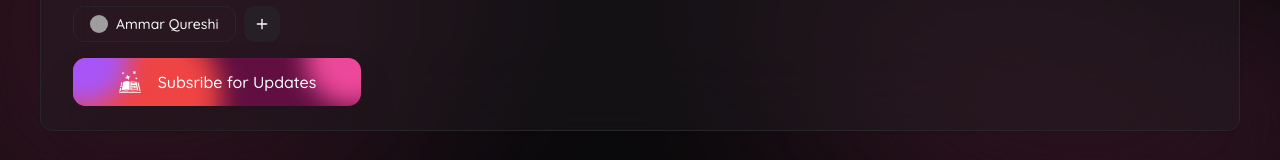
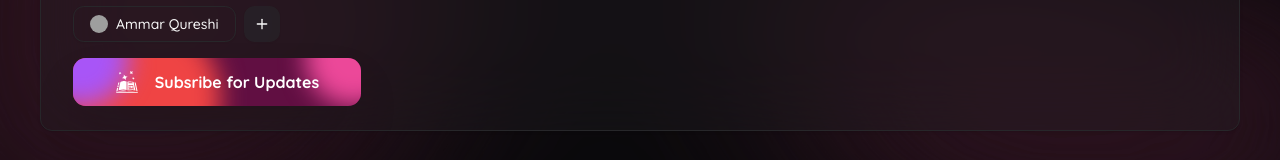
Before and after one commit to Sadiakamal27/likhlo-web, a Next.js app: page /write in a window 1280 px wide. Shown: the part 627-787 px from the top of the page. Built offline with nearby package versions, Linux system fonts and the light colour scheme; grey boxes are pictures that could not be loaded.

Commit message:
fix: font fixed in subs btn

```diff
--- a/src/components/subscribe-button.tsx
+++ b/src/components/subscribe-button.tsx
@@ -24,7 +24,7 @@ const SubscribeButton = React.forwardRef<HTMLButtonElement, ButtonProps>(
               <span className="absolute bottom-0 left-0 w-24 h-24 -ml-10 bg-purple-500 rounded-full blur-md"></span>
               <span className="absolute bottom-0 right-0 w-24 h-24 -mr-10 bg-pink-500 rounded-full blur-md"></span>
             </span>
-            <span className="relative flex gap-4 text-white">
+            <span className="relative flex gap-4 text-white font-bold">
               <GiSpellBook className="w-6 h-6" />
               Subsribe for Updates
             </span>
```
